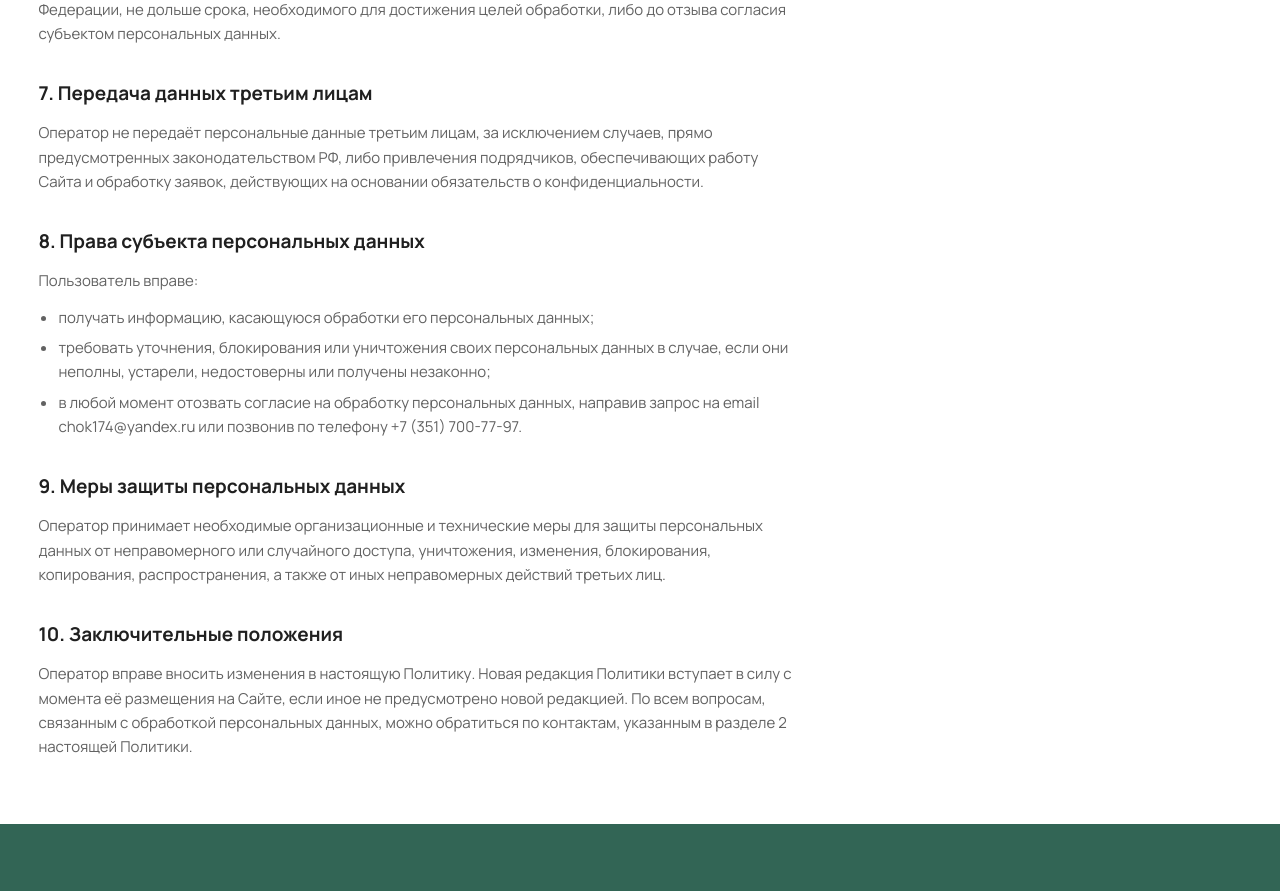
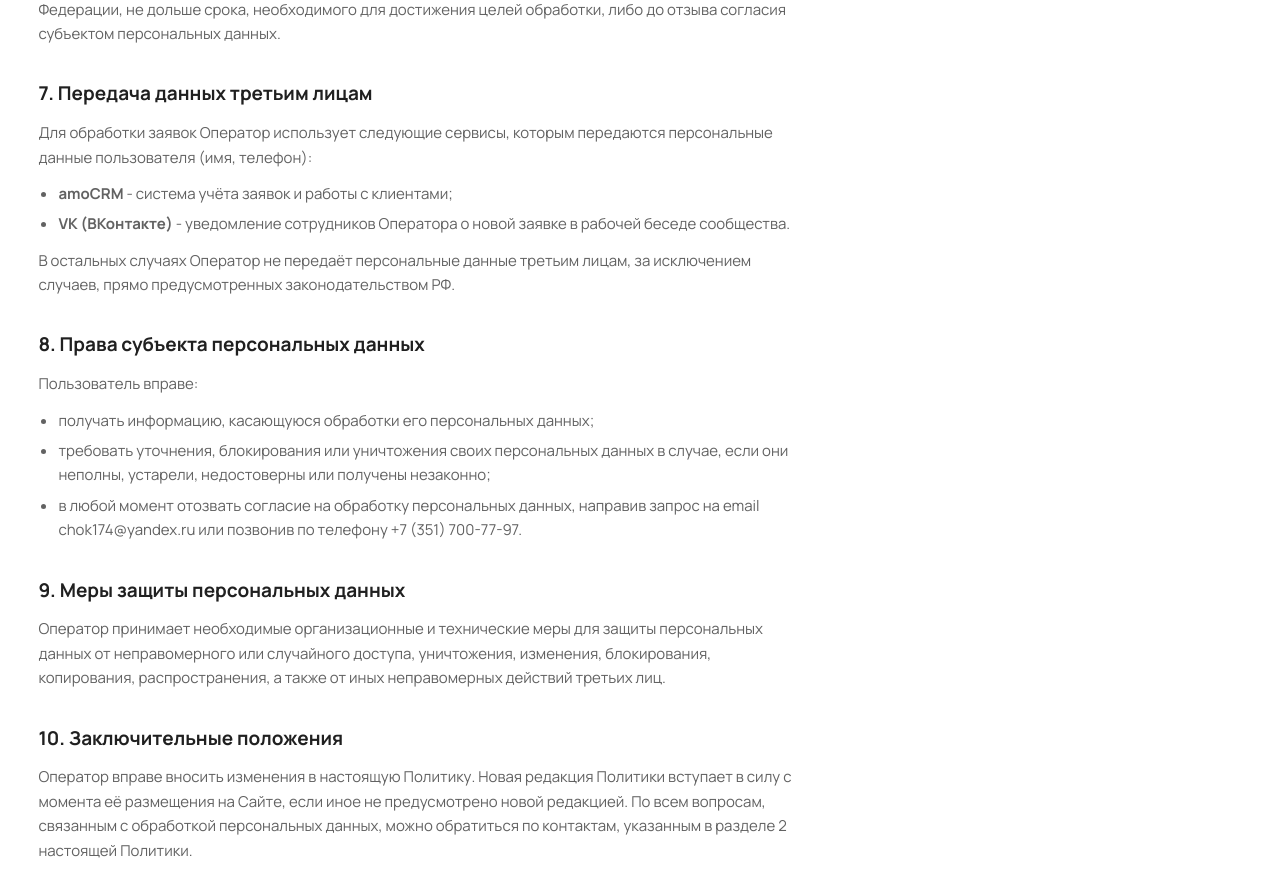
Before and after one commit to pogorik/chok-site, a Next.js app: page /privacy in a window 1280 px wide. Shown: the part 1460-2351 px from the top of the page. Built offline with nearby package versions, Linux system fonts and the light colour scheme.

Commit message:
Name amoCRM and VK explicitly in the privacy policy
Section 7 previously used vague "contractors" language written before
these integrations existed. 152-ФЗ expects disclosure of who personal
data is actually shared with, not just a generic category.

```diff
--- a/src/app/privacy/page.tsx
+++ b/src/app/privacy/page.tsx
@@ -134,11 +134,24 @@ export default function PrivacyPage() {
                   7. Передача данных третьим лицам
                 </h2>
                 <p className="mt-3 text-muted">
-                  Оператор не передаёт персональные данные третьим лицам, за
-                  исключением случаев, прямо предусмотренных
-                  законодательством РФ, либо привлечения подрядчиков,
-                  обеспечивающих работу Сайта и обработку заявок, действующих
-                  на основании обязательств о конфиденциальности.
+                  Для обработки заявок Оператор использует следующие сервисы,
+                  которым передаются персональные данные пользователя (имя,
+                  телефон):
+                </p>
+                <ul className="mt-3 flex flex-col gap-1.5 text-muted list-disc pl-5">
+                  <li>
+                    <strong>amoCRM</strong> - система учёта заявок и работы с
+                    клиентами;
+                  </li>
+                  <li>
+                    <strong>VK (ВКонтакте)</strong> - уведомление сотрудников
+                    Оператора о новой заявке в рабочей беседе сообщества.
+                  </li>
+                </ul>
+                <p className="mt-3 text-muted">
+                  В остальных случаях Оператор не передаёт персональные данные
+                  третьим лицам, за исключением случаев, прямо предусмотренных
+                  законодательством РФ.
                 </p>
               </section>
 
```
